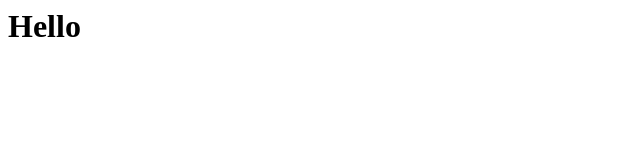
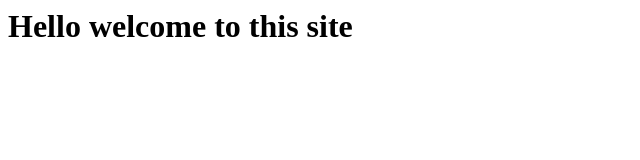
Before and after one commit to sakthimageshwari/sakthimageshwari.github.io, a plain HTML site: page index.html in a window 1280 px wide. Shown: the whole page, without its empty margins (0-640 px from the left). Drawn offline with Linux system fonts and the light colour scheme.

Commit message:
Update index.html

```diff
--- a/index.html
+++ b/index.html
@@ -1 +1 @@
-<h1>Hello</h1>
+<h1>Hello welcome to this site</h1>
```
